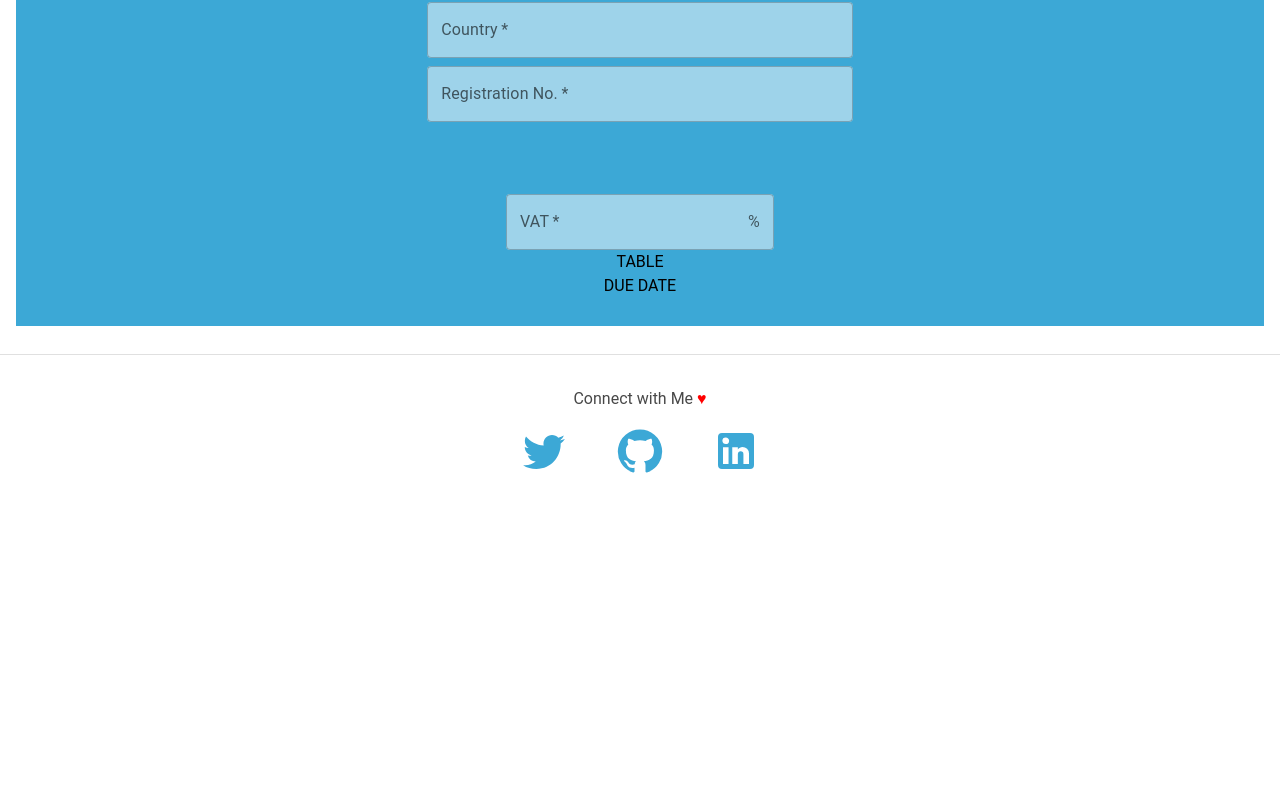
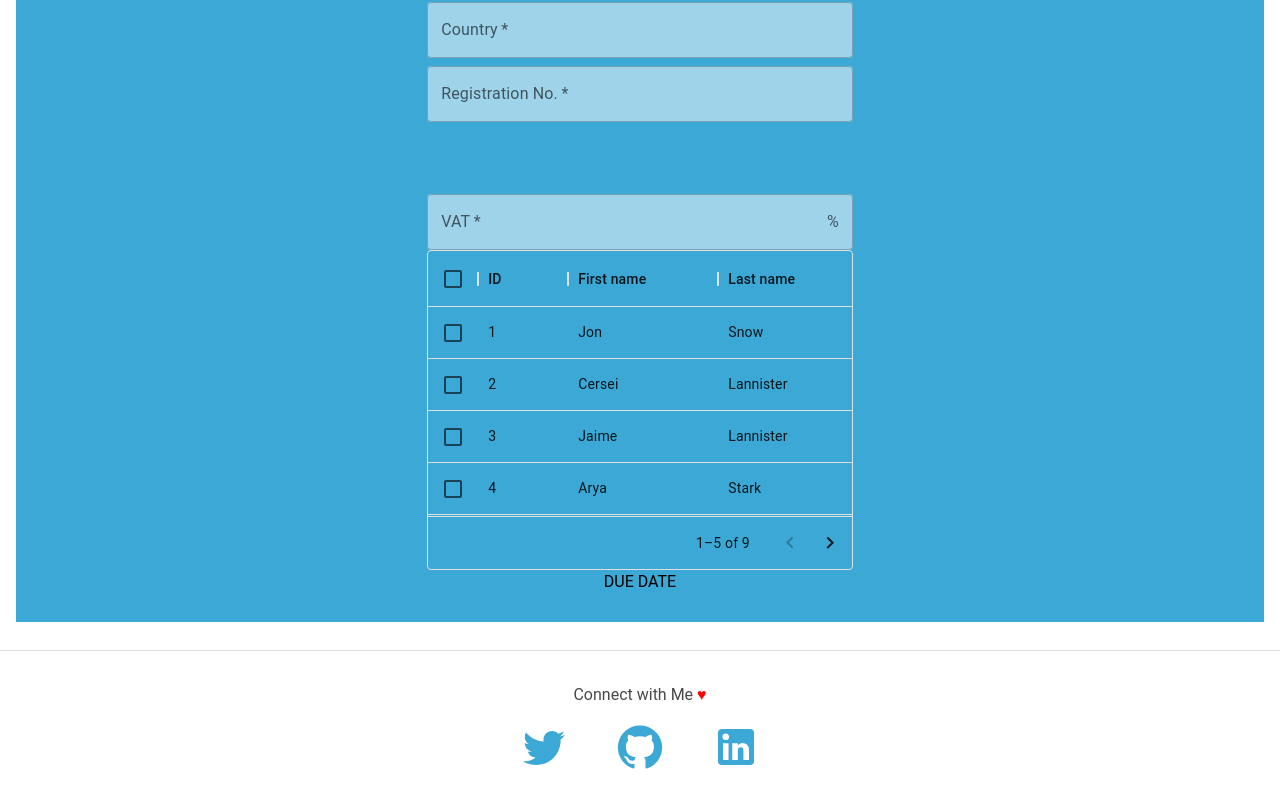
Before and after one commit to andreimihale/invoicer, a React (Create React App) app: page /invoice in a window 1280 px wide. Shown: the part 1562-2370 px from the top of the page. Before the commit the page ends 2076 px from the top, so only its background shows below. Built offline with nearby package versions, Linux system fonts and the light colour scheme.

Commit message:
add changes

```diff
--- a/package.json
+++ b/package.json
@@ -36,6 +36,7 @@
     "@mui/icons-material": "^5.6.0",
     "@mui/material": "^5.6.1",
     "@mui/styled-engine-sc": "^5.6.1",
+    "@mui/x-data-grid": "^5.10.0",
     "@redux-devtools/extension": "^3.2.2",
     "@reduxjs/toolkit": "^1.8.1",
     "@testing-library/jest-dom": "^5.16.4",
--- a/src/components/Invoice/InvoiceTemplate.js
+++ b/src/components/Invoice/InvoiceTemplate.js
@@ -14,6 +14,7 @@ import {
 import UploadLogo from "../../static/Uplaod_Logo.svg";
 import GetWidth from "../../utils/GetWidth";
 import InvoiceHeader from "../InvoiceHeader/InvoiceHeader";
+import InvoiceTable from "../InvoiceTable/InvoiceTable";
 
 const InvoiceTemplate = () => {
   const [form, setForm] = React.useState({ logo: UploadLogo });
@@ -147,7 +148,9 @@ const InvoiceTemplate = () => {
             }}
           />
         </StyledVat>
-        <StyledTable>TABLE</StyledTable>
+        <StyledTable>
+          <InvoiceTable />
+        </StyledTable>
         <StyledDueDate>DUE DATE</StyledDueDate>
       </StyledInvoice>
     </StyledContainer>
--- a/src/components/Invoice/InvoiceTemplate.styled.js
+++ b/src/components/Invoice/InvoiceTemplate.styled.js
@@ -61,8 +61,14 @@ export const StyledInvoiceTextField = styled(TextField)`
 
 export const StyledVat = styled.div`
   margin-top: 4rem;
+  display: flex;
+  flex-direction: column;
+  width: 70%;
 `;
 
-export const StyledTable = styled.div``;
+export const StyledTable = styled.div`
+  height: 40vh;
+  width: 70%;
+`;
 
 export const StyledDueDate = styled.div``;
--- /dev/null
+++ b/src/components/InvoiceTable/InvoiceTable.js
@@ -0,0 +1,59 @@
+import React from "react";
+import { DataGrid } from "@mui/x-data-grid";
+
+const columns = [
+  { field: "id", headerName: "ID", width: 90 },
+  {
+    field: "firstName",
+    headerName: "First name",
+    width: 150,
+    editable: true,
+  },
+  {
+    field: "lastName",
+    headerName: "Last name",
+    width: 150,
+    editable: true,
+  },
+  {
+    field: "age",
+    headerName: "Age",
+    type: "number",
+    width: 110,
+    editable: true,
+  },
+  {
+    field: "fullName",
+    headerName: "Full name",
+    description: "This column has a value getter and is not sortable.",
+    sortable: false,
+    width: 160,
+    valueGetter: (params) =>
+      `${params.row.firstName || ""} ${params.row.lastName || ""}`,
+  },
+];
+
+const rows = [
+  { id: 1, lastName: "Snow", firstName: "Jon", age: 35 },
+  { id: 2, lastName: "Lannister", firstName: "Cersei", age: 42 },
+  { id: 3, lastName: "Lannister", firstName: "Jaime", age: 45 },
+  { id: 4, lastName: "Stark", firstName: "Arya", age: 16 },
+  { id: 5, lastName: "Targaryen", firstName: "Daenerys", age: null },
+  { id: 6, lastName: "Melisandre", firstName: null, age: 150 },
+  { id: 7, lastName: "Clifford", firstName: "Ferrara", age: 44 },
+  { id: 8, lastName: "Frances", firstName: "Rossini", age: 36 },
+  { id: 9, lastName: "Roxie", firstName: "Harvey", age: 65 },
+];
+
+const InvoiceTable = () => (
+  <DataGrid
+    rows={rows}
+    columns={columns}
+    pageSize={5}
+    rowsPerPageOptions={[5]}
+    checkboxSelection
+    disableSelectionOnClick
+  />
+);
+
+export default InvoiceTable;
```
Also changed, not shown: 1 other file (tests, documents, lock files or other folders).
